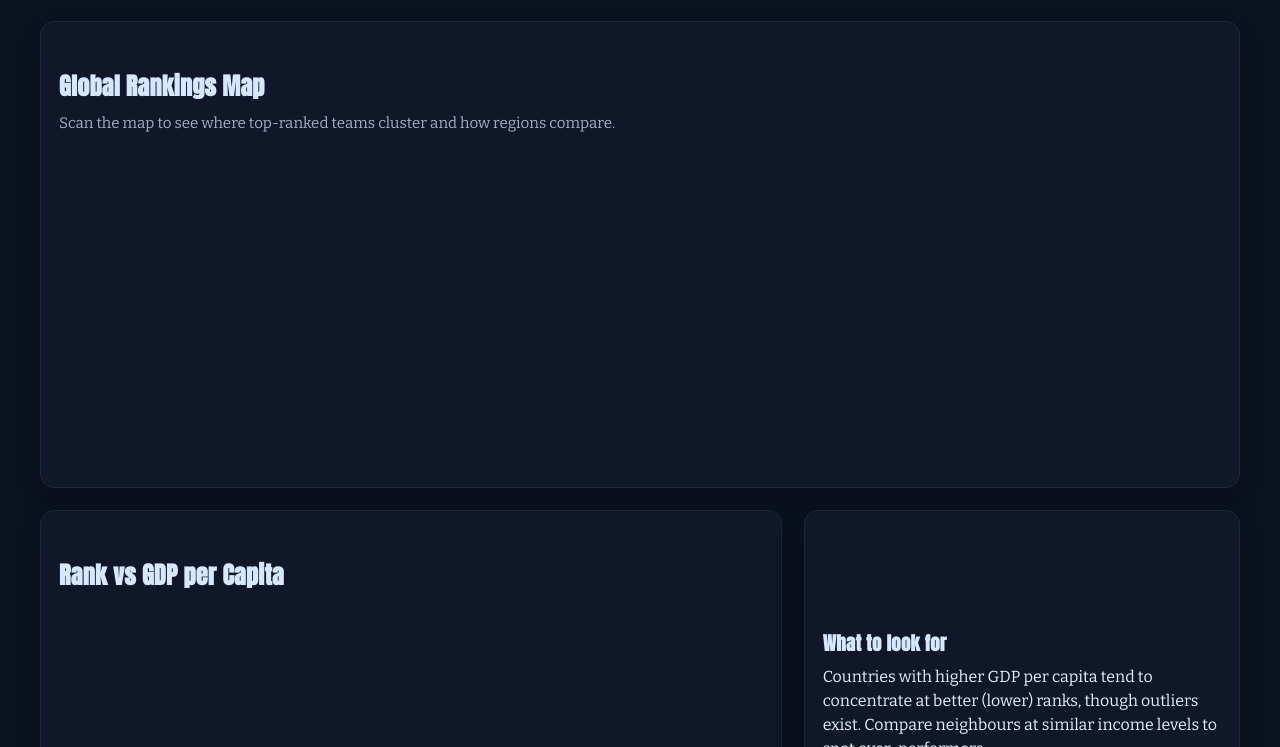
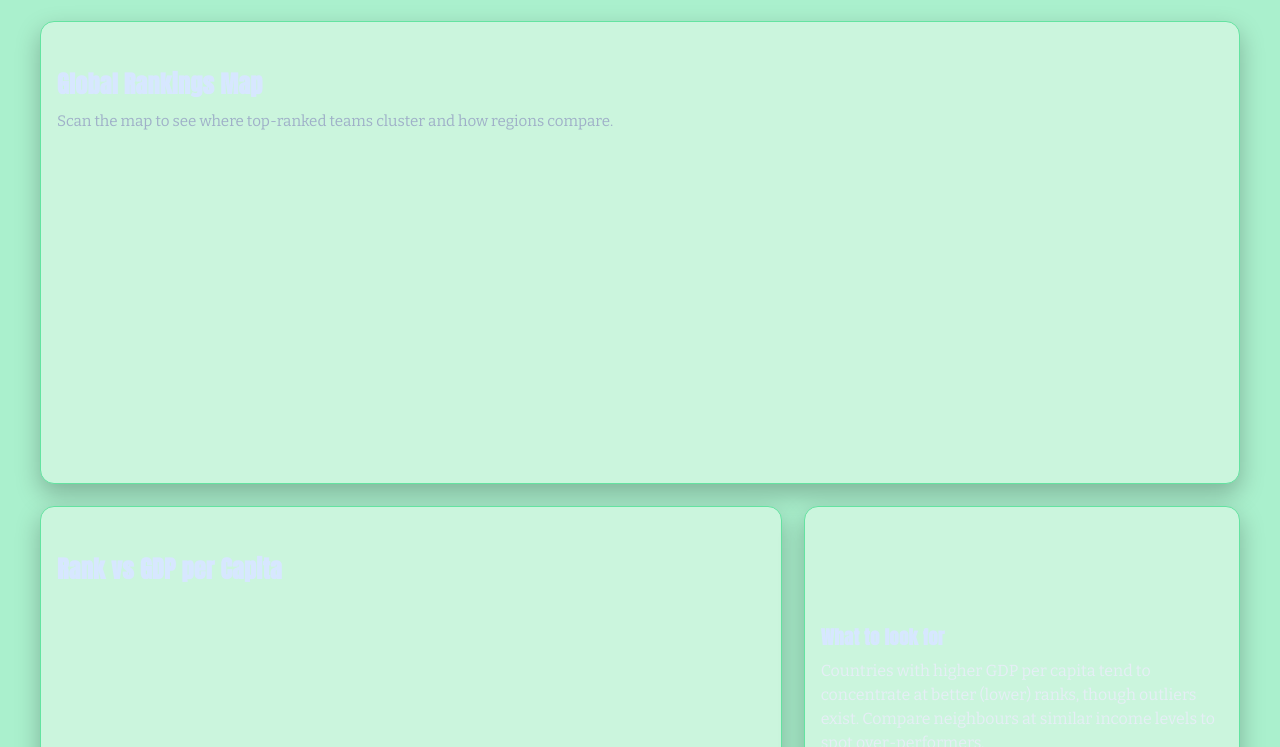
Before and after one commit to avn4/FIT3179-A2, a plain HTML site: page index.html in a window 1280 px wide. Shown: the part 149-896 px from the top of the page. Drawn offline with nearby package versions, Linux system fonts and the light colour scheme; a script that the page names is missing.

Commit message:
Update index.html

```diff
--- a/index.html
+++ b/index.html
@@ -17,14 +17,14 @@
 
 
 <style>
-  body{margin:0;background:#0b1220;color:#e6eef6;font-family:'Bitter',serif;line-height:1.5;}
+  body{margin:0;background:#aaf0cd;color:#e6eef6;font-family:'Bitter',serif;line-height:1.5;}
   .container{max-width:1200px;margin:0 auto;padding:24px;}
   .wrapper{width:100%;}
   .title h1{font-family:'Anton', sans-serif;letter-spacing:.5px;margin:0 0 4px 0;font-size:44px;color:#f8e4c1;text-shadow:0 2px 20px rgba(255,255,255,.08);}
   .lede{max-width:75ch;margin:8px 0 24px 0;color:#9fb0c8}
   h2{font-family:'Anton', sans-serif;letter-spacing:.3px;color:#d7e7ff;margin:28px 0 8px 0;}
   p{margin:0 0 14px 0;}
-  .card{background:#0f1729;border:1px solid #1c2738;border-radius:14px;padding:18px;box-shadow:0 10px 24px rgba(0,0,0,.25);}
+  .card{background:#cbf5dd;border:1px solid #64e3a1;border-radius:14px;padding:16px;box-shadow:0 10px 24px rgba(0,0,0,.25);}
   .full{grid-column:1/-1}
   .vis{width:100%;min-height:320px;}
   .note{color:#9fb0c8;font-size:.95rem;margin-top:6px}
```
